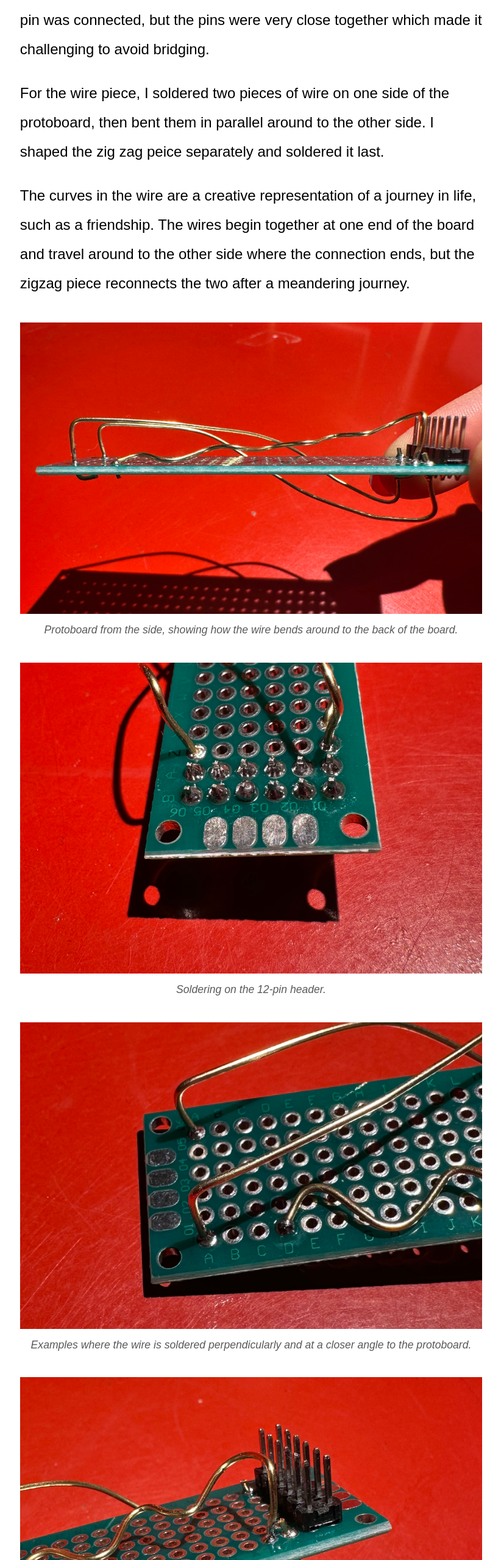
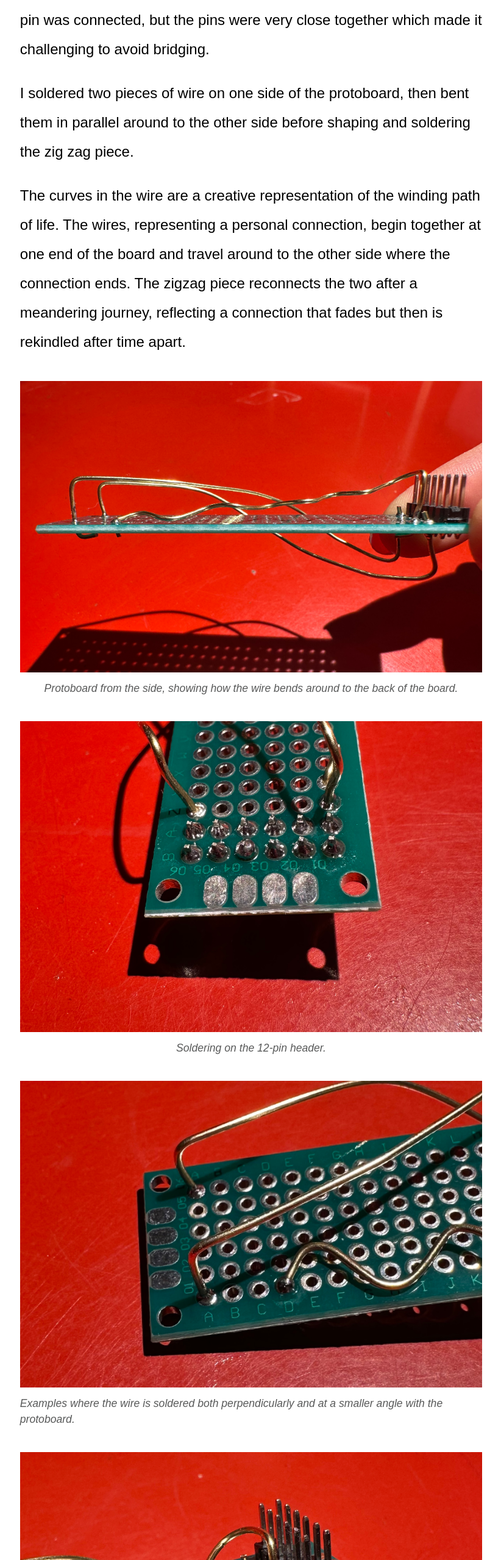
Before and after one commit to lucyking140/ces-portfolio, a React (Vite) app: page /ces-portfolio/soldering-intro in a window 1280 px wide. Shown: the part 807-3366 px from the top of the page at 61% size, without its empty margins (228-1050 px from the left). Built offline with nearby package versions, Linux system fonts and the light colour scheme.

Commit message:
further updates

```diff
--- a/src/pages/soldering_intro.jsx
+++ b/src/pages/soldering_intro.jsx
@@ -47,16 +47,18 @@ export default function SolderingIntro() {
         </div>
 
         <div className="rp para">
-          For the wire piece, I soldered two pieces of wire on one side of the
-          protoboard, then bent them in parallel around to the other side. I
-          shaped the zig zag peice separately and soldered it last.
+          I soldered two pieces of wire on one side of the protoboard, then bent
+          them in parallel around to the other side before shaping and soldering
+          the zig zag piece.
         </div>
 
         <div className="rp para">
-          The curves in the wire are a creative representation of a journey in
-          life, such as a friendship. The wires begin together at one end of the
-          board and travel around to the other side where the connection ends,
-          but the zigzag piece reconnects the two after a meandering journey.
+          The curves in the wire are a creative representation of the winding
+          path of life. The wires, representing a personal connection, begin
+          together at one end of the board and travel around to the other side
+          where the connection ends. The zigzag piece reconnects the two after a
+          meandering journey, reflecting a connection that fades but then is
+          rekindled after time apart.
         </div>
 
         {/* detail images with captions */}
@@ -79,8 +81,8 @@ export default function SolderingIntro() {
         <div className="rp imgbox">
           <img className="rp center-fit" src="front_bottom.jpeg" />
           <div className="rp imgcap">
-            Examples where the wire is soldered perpendicularly and at a closer
-            angle to the protoboard.
+            Examples where the wire is soldered both perpendicularly and at a
+            smaller angle with the protoboard.
           </div>
         </div>
 
@@ -89,8 +91,7 @@ export default function SolderingIntro() {
           <img className="rp center-fit" src="front_top.jpeg" />
           <div className="rp imgcap">
             More examples of the soldered connections on the front side of the
-            board. Some were connected from the bottom of the board, and some
-            from the top.
+            board.
           </div>
         </div>
       </div>
```
